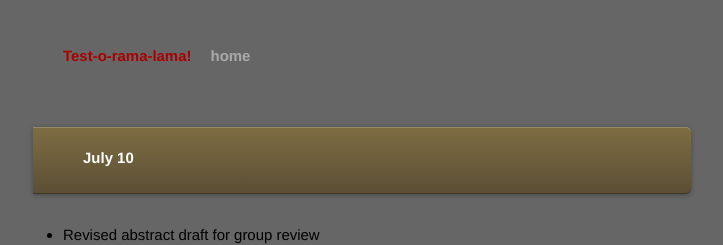
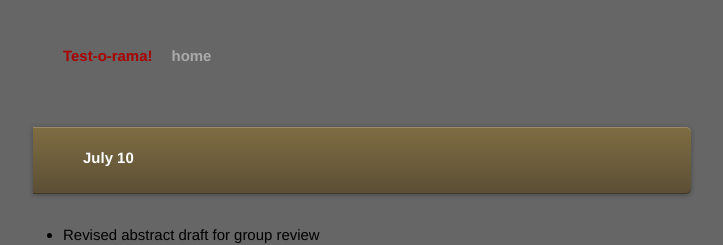
Before and after one commit to axchristie/toolkit, a Jekyll site: the page built from _posts/2013-07-30-log.markdown, in a window 1280 px wide and 900 px high. Shown: the top 245 px of the window, without its empty margins (263-986 px from the left). Built offline with Jekyll 4.4.1, drawn with Linux system fonts in a browser that asks for light colours.

Commit message:
changed title

```diff
--- a/_config.yml
+++ b/_config.yml
@@ -1,4 +1,4 @@
-name: Test-o-rama-lama!
+name: Test-o-rama!
 pygments: true
 permalink: none
 baseurl: /test
```
